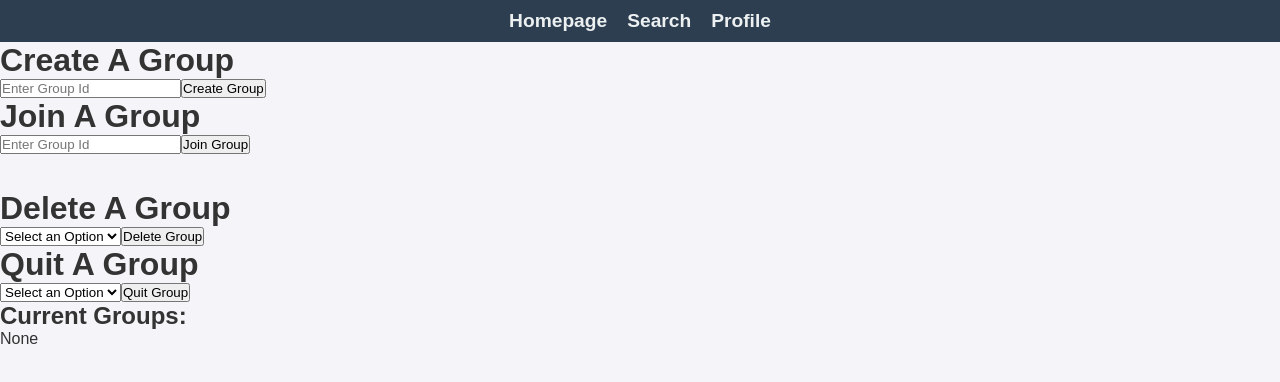
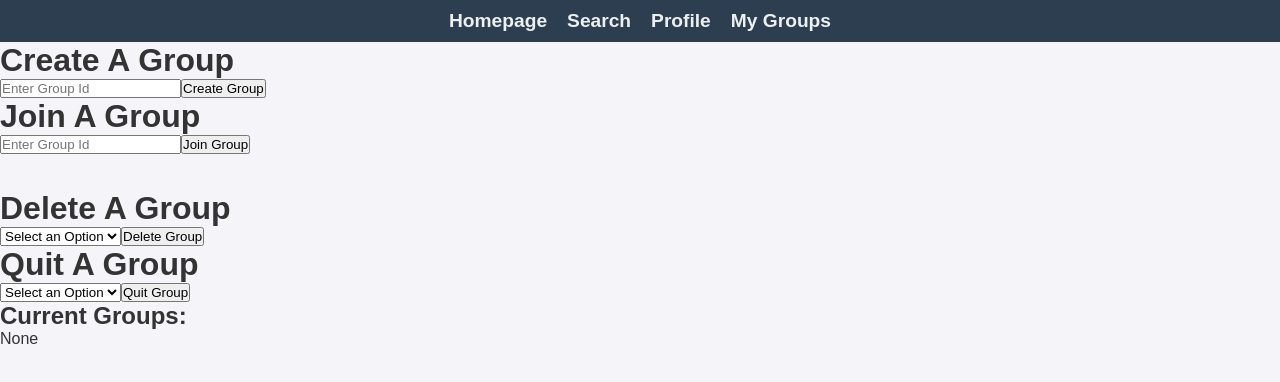
Before and after one commit to cs411-alawini/fa24-cs411-team034-CursedQueries, a React (Create React App) app in the folder src/frontend/: page /mygroups in a window 1280 px wide. Shown: the top 382 px of the page. Built offline with nearby package versions, Linux system fonts and the light colour scheme.

Commit message:
Added MyGroups to Navbar

```diff
--- a/src/frontend/src/components/Navbar.js
+++ b/src/frontend/src/components/Navbar.js
@@ -9,6 +9,7 @@ const Navbar = () => {
         <li><Link to="/">Homepage</Link></li>
         <li><Link to="/search">Search</Link></li>
         <li><Link to="/profile">Profile</Link></li>
+        <li><Link to="/mygroups">My Groups</Link></li>
       </ul>
     </nav>
   );
```
